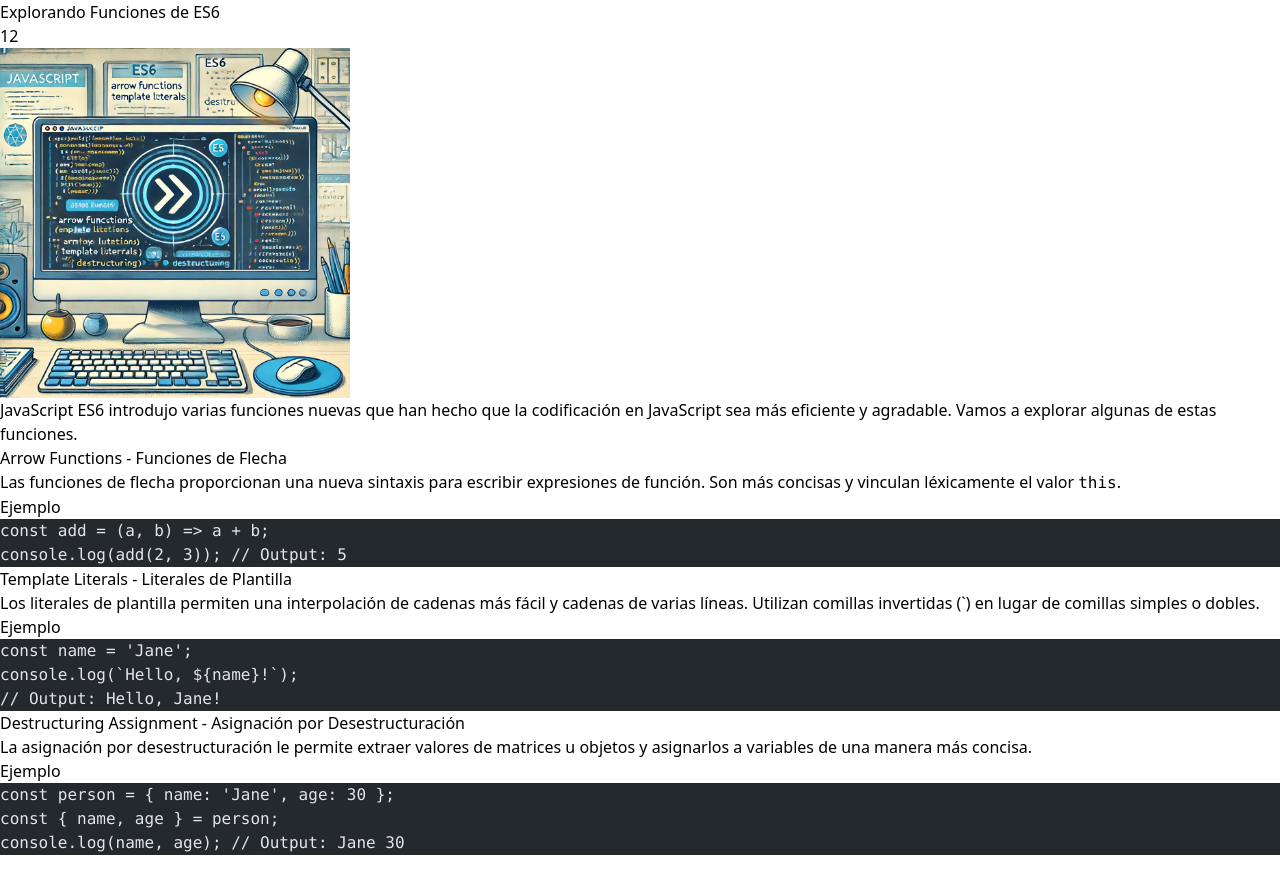
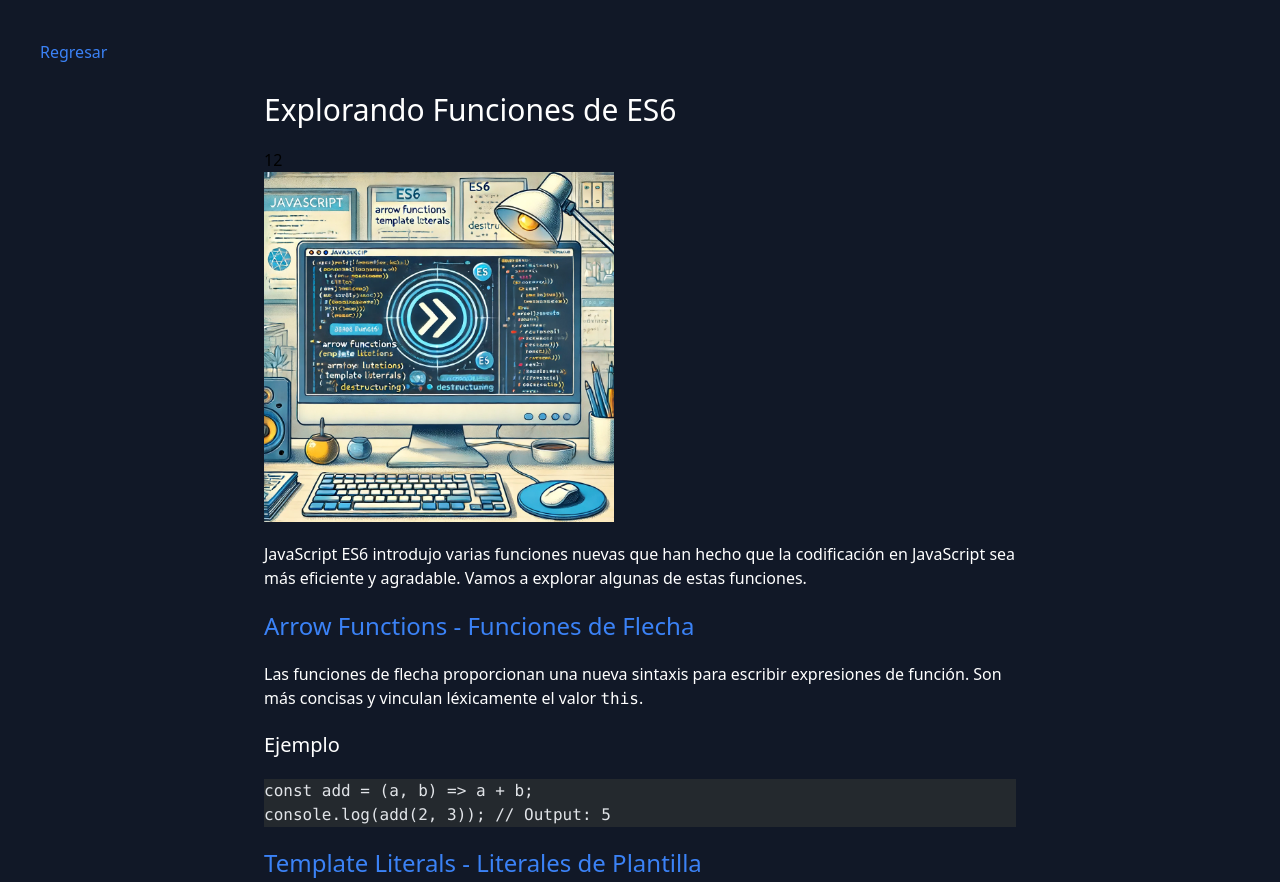
Before and after one commit to CODEATD/astro-blog-content-collections, an Astro site: page /posts/post-01 in a window 1280 px wide. Shown: the top 882 px of the page. Before the commit the page ends 855 px from the top, so only its background shows below. Built offline with nearby package versions, Linux system fonts and the light colour scheme; Astro itself is replaced by a stand-in of ours; code samples lack their colours.

Commit message:
Lección 3: Layouts para los markdown

```diff
--- /dev/null
+++ b/src/pages/layouts/BlogLayout.astro
@@ -0,0 +1,34 @@
+---
+import { ViewTransitions } from 'astro:transitions';
+import '../../styles/blog.css'
+
+// interface Props {
+//     title?: string;
+// }
+
+const { title, ... rest } = Astro.props;
+// console.log(rest);
+
+const frontmatter = rest.frontmatter;
+console.log('frontmatter:', frontmatter);
+---
+
+
+<!doctype html>
+<html lang="en">
+	<head>
+		<meta charset="UTF-8" />
+		<meta name="viewport" content="width=device-width" />
+		<link rel="icon" type="image/svg+xml" href="/favicon.svg" />
+		<meta name="generator" content={Astro.generator} />
+		<title>{frontmatter.title}</title>
+
+        <ViewTransitions />
+	</head>
+	<body class="bg-gray-900">
+        <a href="/">Regresar</a>
+        <main class="mb-10 max-w-3xl m-auto px-2 py-2">
+            <slot />
+        </main>
+	</body>
+</html>
--- a/src/pages/layouts/MainLayout.astro
+++ b/src/pages/layouts/MainLayout.astro
@@ -1,4 +1,6 @@
 ---
+import { ViewTransitions } from 'astro:transitions';
+
 interface Props {
     title?: string;
 }
@@ -15,6 +17,8 @@ const { title } = Astro.props;
 		<link rel="icon" type="image/svg+xml" href="/favicon.svg" />
 		<meta name="generator" content={Astro.generator} />
 		<title>{title}</title>
+
+		<ViewTransitions />
 	</head>
 	<body class="bg-gray-900">
         <main class="mb-10 max-w-5xl m-auto px-2 py-2">
--- a/src/pages/posts/post-01.mdx
+++ b/src/pages/posts/post-01.mdx
@@ -6,6 +6,9 @@ author: Jane Doe
 # image: https://placehold.co/1400x900/
 image: '/assets/images/post-01.png'
 tags: [JavaScript, ES6, Programming]
+
+layout: ../layouts/BlogLayout.astro
+
 ---
 
 # { frontmatter.title }
--- /dev/null
+++ b/src/styles/blog.css
@@ -0,0 +1,27 @@
+html {
+    @apply bg-gray-900 px-10;
+  }
+
+  body {
+    @apply mt-10;
+  }
+
+  h1 {
+    @apply text-3xl text-white my-5;
+  }
+
+  h2 {
+    @apply text-2xl text-blue-500 my-5;
+  }
+
+  h3 {
+    @apply text-xl text-white my-5;
+  }
+
+  p {
+    @apply text-white my-5;
+  }
+
+  a {
+    @apply text-blue-500 hover:underline;
+  }
```
